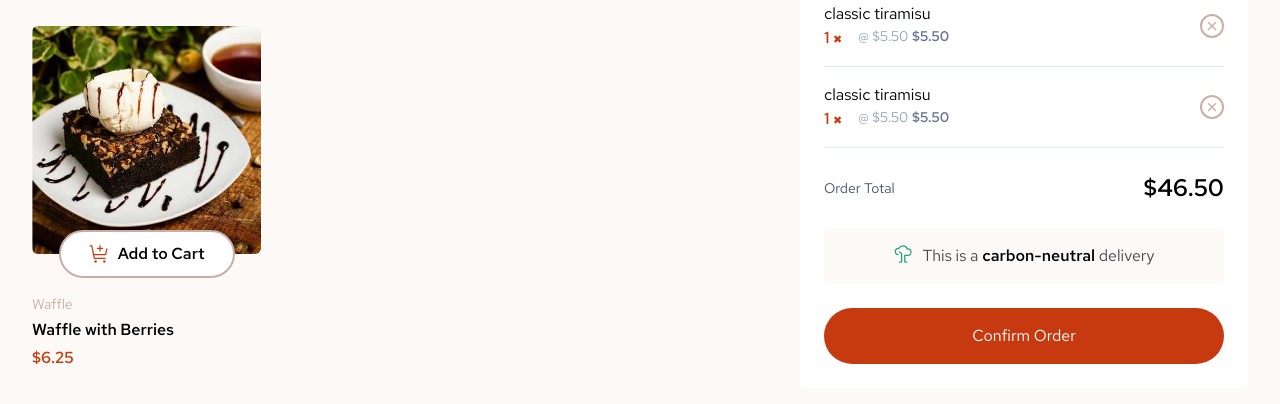
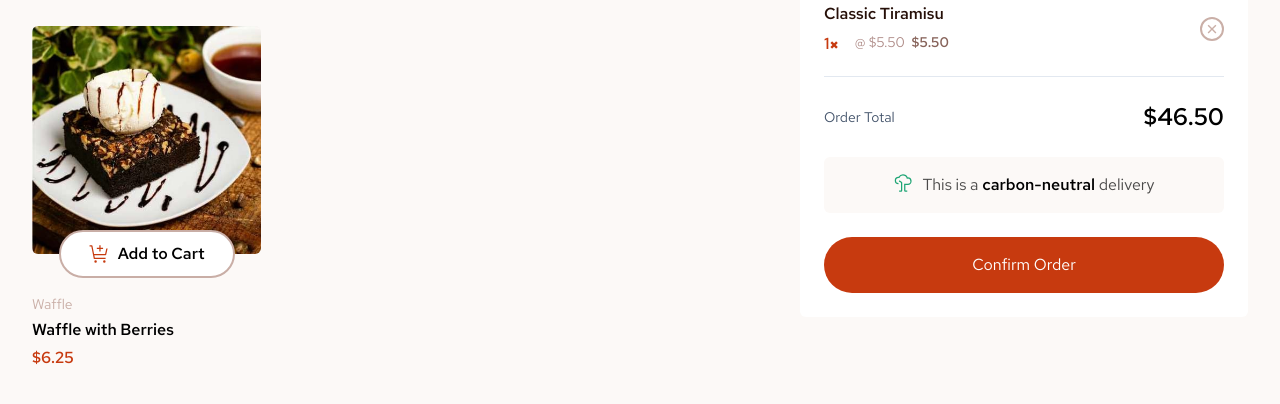
Before and after one commit to AlirezaHassankhani/cafe-website, a website: page index.html in a window 1280 px wide. Shown: the part 98-502 px from the top of the page. Drawn offline with Linux system fonts and the light colour scheme.

Commit message:
update cart product

```diff
--- a/index.html
+++ b/index.html
@@ -71,59 +71,19 @@
             <ul class="space-y-4">
               <li>
                 <div
-                  class="flex justify-between items-center border-b border-slate-200 pb-4"
+                  class="flex justify-between items-center border-b border-slate-200 pb-5"
                 >
-                  <div>
-                    <p class="font-redhat">classic tiramisu</p>
+                  <div class="space-y-1.5">
+                    <p class="font-redhatSemibold text-rose-900">Classic Tiramisu</p>
 
                     <div class="flex gap-4">
                       <p class="text-red font-redhatSemibold">
-                        1 <span class="text-[11px]">&#10006;</span>
+                        1<span class="text-[11px]">&#10006;</span>
                       </p>
 
                       <p class="text-sm">
-                        <span class="text-slate-400 font-redhat">@ $5.50</span
-                        >&nbsp;<span class="text-slate-500 font-redhatSemibold"
-                          >$5.50</span
-                        >
-                      </p>
-                    </div>
-                  </div>
-
-                  <div
-                    class="rounded-full border-2 border-[#CAAFA7] size-6 flex justify-center items-center cursor-pointer group transition-all hover:border-black"
-                  >
-                    <svg
-                      xmlns="http://www.w3.org/2000/svg"
-                      width="10"
-                      height="10"
-                      fill="none"
-                      viewBox="0 0 10 10"
-                    >
-                      <path
-                        class="fill-[#CAAFA7] transition-all group-hover:fill-black"
-                        d="M8.375 9.375 5 6 1.625 9.375l-1-1L4 5 .625 1.625l1-1L5 4 8.375.625l1 1L6 5l3.375 3.375-1 1Z"
-                      />
-                    </svg>
-                  </div>
-                </div>
-              </li>
-
-              <li>
-                <div
-                  class="flex justify-between items-center border-b border-slate-200 pb-4"
-                >
-                  <div>
-                    <p class="font-redhat">classic tiramisu</p>
-
-                    <div class="flex gap-4">
-                      <p class="text-red font-redhatSemibold">
-                        1 <span class="text-[11px]">&#10006;</span>
-                      </p>
-
-                      <p class="text-sm">
-                        <span class="text-slate-400 font-redhat">@ $5.50</span
-                        >&nbsp;<span class="text-slate-500 font-redhatSemibold"
+                        <span class="text-rose-400 font-redhat">@ $5.50 </span
+                        >&nbsp;<span class="text-rose-500 font-redhatSemibold"
                           >$5.50</span
                         >
                       </p>
```
Also changed, not shown: dist/styles/main.css.
